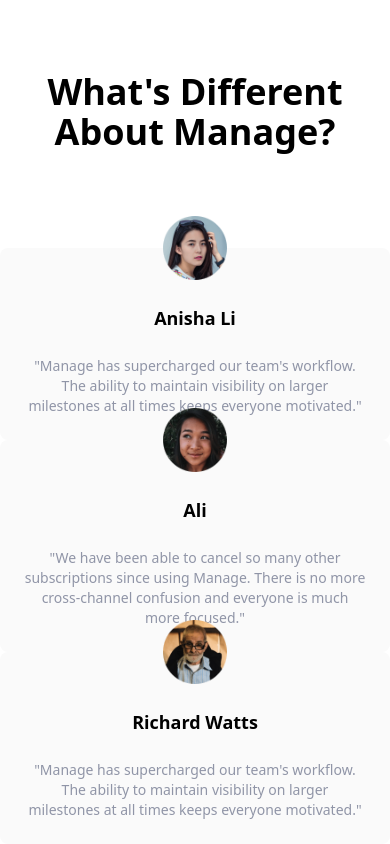
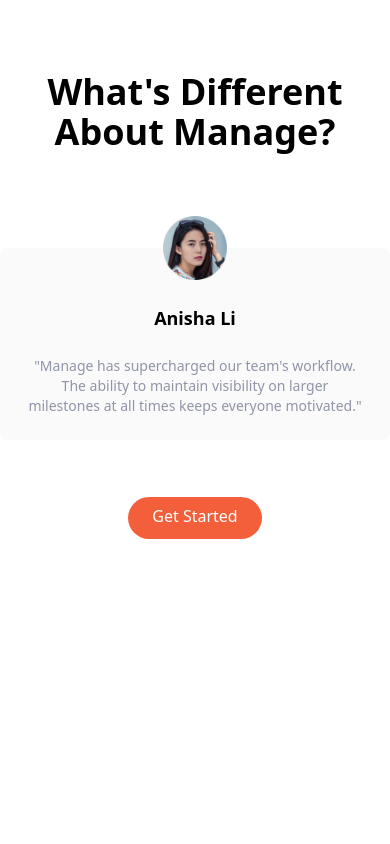
Before and after one commit to SazzadurRahmanAyan/tailwind-landingpage-practice, a website: page index.html in a window 390 px wide. Shown: the part 1814-2658 px from the top of the page. After the commit the page ends 2406 px from the top, so only its background shows below. Drawn offline with Linux system fonts and the light colour scheme.

Commit message:
Testimonials completed

```diff
--- a/index.html
+++ b/index.html
@@ -163,7 +163,7 @@
                 </div>
 
                 <!-- Testimonial 2 -->
-                <div class="flex flex-col items-center p-6 space-y-6 rounded-lg bg-veryLightGray md:w-1/3">
+                <div class="hidden flex-col items-center p-6 space-y-6 rounded-lg bg-veryLightGray md:flex md:w-1/3">
                     <img src="img/avatar-ali.png" class="w-16 -mt-14" alt="">
                     <h5 class="text-lg font-bold">Ali</h5>
                     <p class="text-sm text-darkGrayishBlue">
@@ -172,7 +172,7 @@
                 </div>
 
                 <!-- Testimonial 3 -->
-                <div class="flex flex-col items-center p-6 space-y-6 rounded-lg bg-veryLightGray md:w-1/3">
+                <div class="hidden flex-col items-center p-6 space-y-6 rounded-lg bg-veryLightGray md:flex md:w-1/3">
                     <img src="img/avatar-richard.png" class="w-16 -mt-14" alt="">
                     <h5 class="text-lg font-bold">Richard Watts</h5>
                     <p class="text-sm text-darkGrayishBlue">
@@ -180,6 +180,10 @@
                     </p>
                 </div>
             </div>
+            <!-- Button -->
+            <div class="my-16">
+                <a href="#" class="p-3 px-6 pt-2 text-white bg-brightRed rounded-full baseline hover:bg-brightRedLight">Get Started</a>
+            </div>
         </div>
     </section>
 </body>
```
Also changed, not shown: css/main.css.
